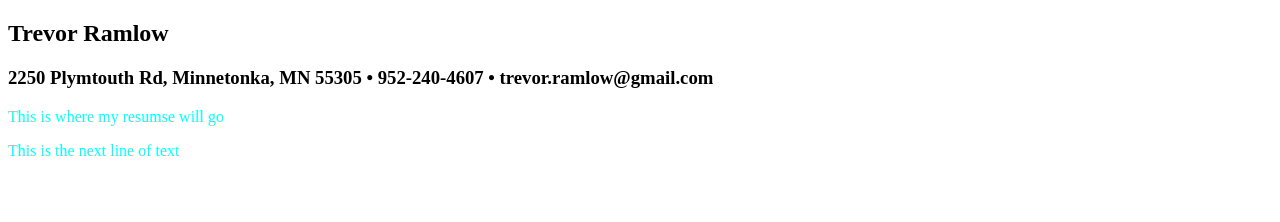
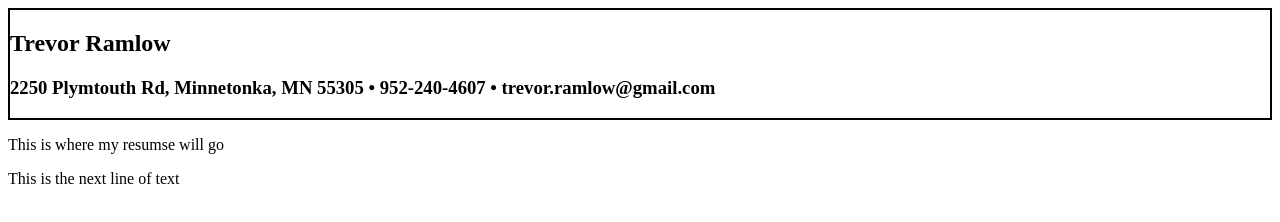
Before and after one commit to trevaftw/trevaftw.github.io, a plain HTML site: page index.html in a window 1280 px wide. Drawn offline with Linux system fonts and the light colour scheme.

Commit message:
added border to header

```diff
--- a/style.css
+++ b/style.css
@@ -1,3 +1,3 @@
-p {
- color: #00FFFF;
+.header {
+  border: 2px solid black;
 }
```
